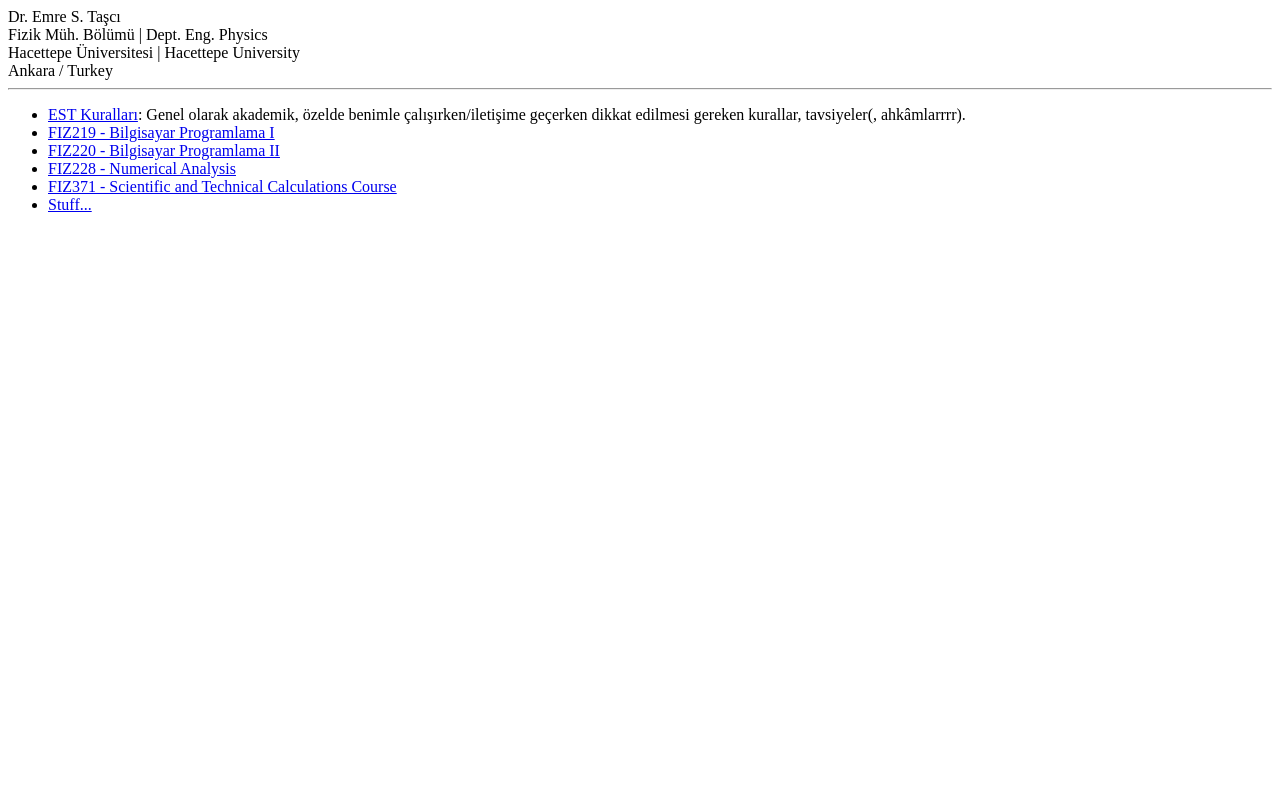
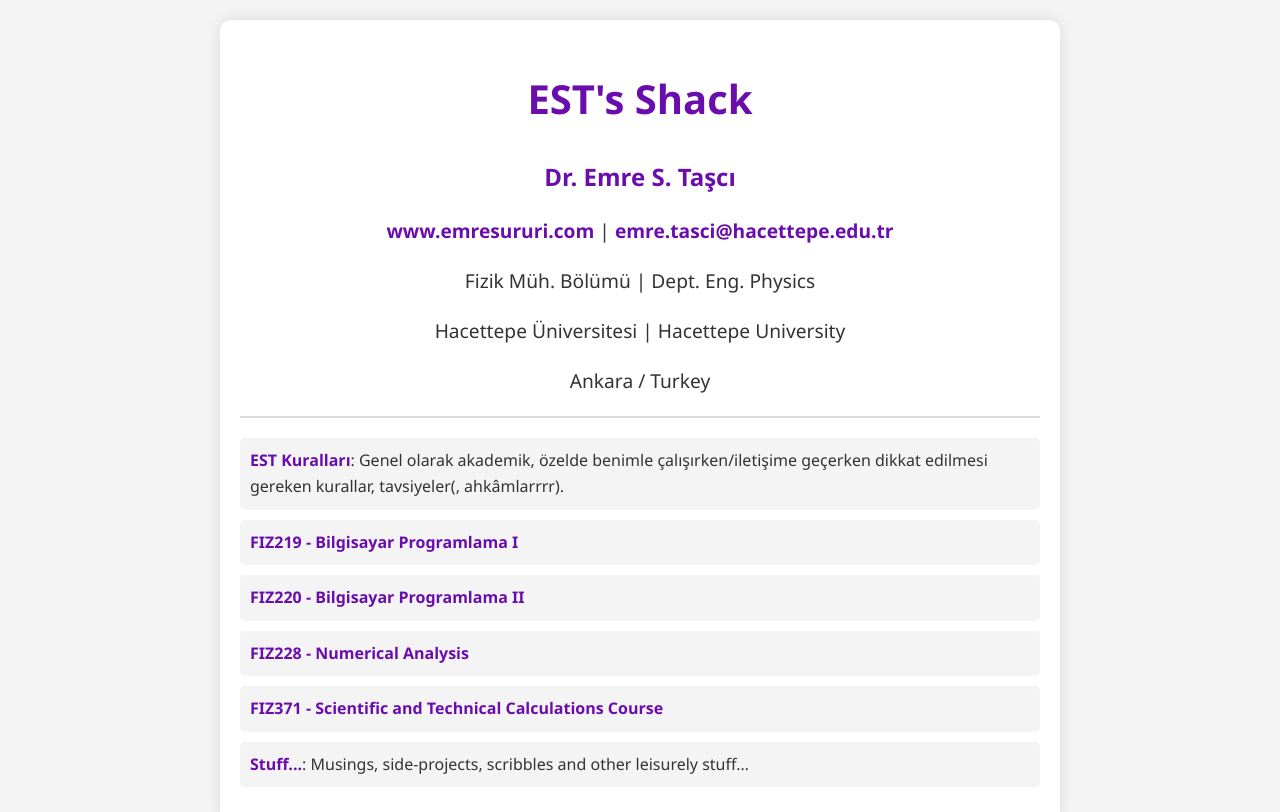
Before and after one commit to emresururi/emresururi.github.io, a plain HTML site: page index.html in a window 1280 px wide. Drawn offline with Linux system fonts and the light colour scheme.

Commit message:
A much better-looking version

```diff
--- a/index.html
+++ b/index.html
@@ -1,13 +1,77 @@
 <!DOCTYPE html>
-<html>
+<html lang="en">
 <head>
+    <meta charset="UTF-8">
+    <meta name="viewport" content="width=device-width, initial-scale=1.0">
     <title>EST's Shack</title>
+    <style>
+        body {
+            font-family: 'Segoe UI', Tahoma, Geneva, Verdana, sans-serif;
+            line-height: 1.6;
+            background-color: #f4f4f4;
+            margin: 0;
+            padding: 20px;
+            color: #333;
+        }
+        .container {
+            max-width: 800px;
+            margin: auto;
+            background: #fff;
+            padding: 20px;
+            border-radius: 10px;
+            box-shadow: 0 0 15px rgba(0, 0, 0, 0.1);
+        }
+        h1 {
+            text-align: center;
+            color: #6a0dad;
+            font-size: 2.5em;
+        }
+        h2 {
+            text-align: center;
+            color: #6a0dad;
+            font-size: 1.5em;
+        }
+        p {
+            text-align: center;
+            font-size: 1.2em;
+        }
+        ul {
+            list-style-type: none;
+            padding: 0;
+        }
+        li {
+            margin: 10px 0;
+            background: #f4f4f4;
+            padding: 10px;
+            border-radius: 5px;
+            transition: background 0.3s;
+        }
+        li:hover {
+            background: #e0e0ff;
+        }
+        a {
+            color: #6a0dad;
+            text-decoration: none;
+            font-weight: bold;
+        }
+        a:hover {
+            text-decoration: underline;
+        }
+        hr {
+            border: 1px solid #ddd;
+            margin: 20px 0;
+        }
+    </style>
 </head>
 <body>
-       Dr. Emre S. Taşcı<br>
-       Fizik Müh. Bölümü | Dept. Eng. Physics<br>
-       Hacettepe Üniversitesi | Hacettepe University<br>
-       Ankara / Turkey
+    <div class="container">
+        <h1>EST's Shack</h1>
+        <h2>Dr. Emre S. Taşcı</h2>
+		<p><a href="https://www.emresururi.com">www.emresururi.com</a> |
+		   <a href="mailto:emre.tasci@hacettepe.edu.tr">emre.tasci@hacettepe.edu.tr</a></p>
+        <p>Fizik Müh. Bölümü | Dept. Eng. Physics</p>
+        <p>Hacettepe Üniversitesi | Hacettepe University</p>
+        <p>Ankara / Turkey</p>
         <hr>
         <ul>
             <li><a href="https://emresururi.github.io/Kurallar/">EST Kuralları</a>: Genel olarak akademik, özelde benimle çalışırken/iletişime geçerken dikkat edilmesi gereken kurallar, tavsiyeler(, ahkâmlarrrr).</li>
@@ -15,7 +79,8 @@
             <li><a href="https://emresururi.github.io/FIZ220/">FIZ220 - Bilgisayar Programlama II</a></li>
             <li><a href="https://emresururi.github.io/FIZ228/">FIZ228 - Numerical Analysis</a></li>
             <li><a href="https://github.com/emresururi/FIZ371">FIZ371 - Scientific and Technical Calculations Course</a></li>
-           <li><a href="https://emresururi.github.io/Stuff/">Stuff...</a></li>
+            <li><a href="https://emresururi.github.io/Stuff/">Stuff...</a>: Musings, side-projects, scribbles and other leisurely stuff…</li>
         </ul>
+    </div>
 </body>
 </html>
```
Lines whose indentation alone changed are shown as unchanged.
